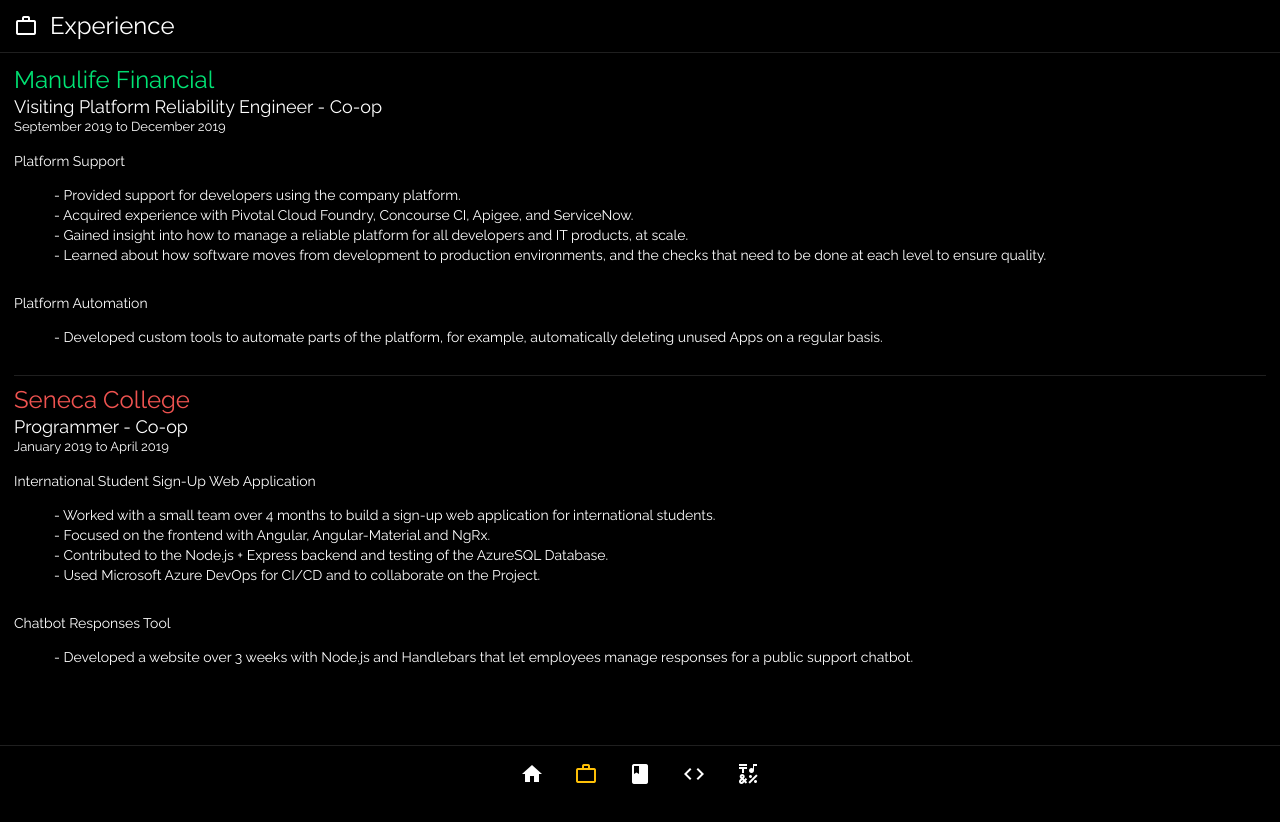
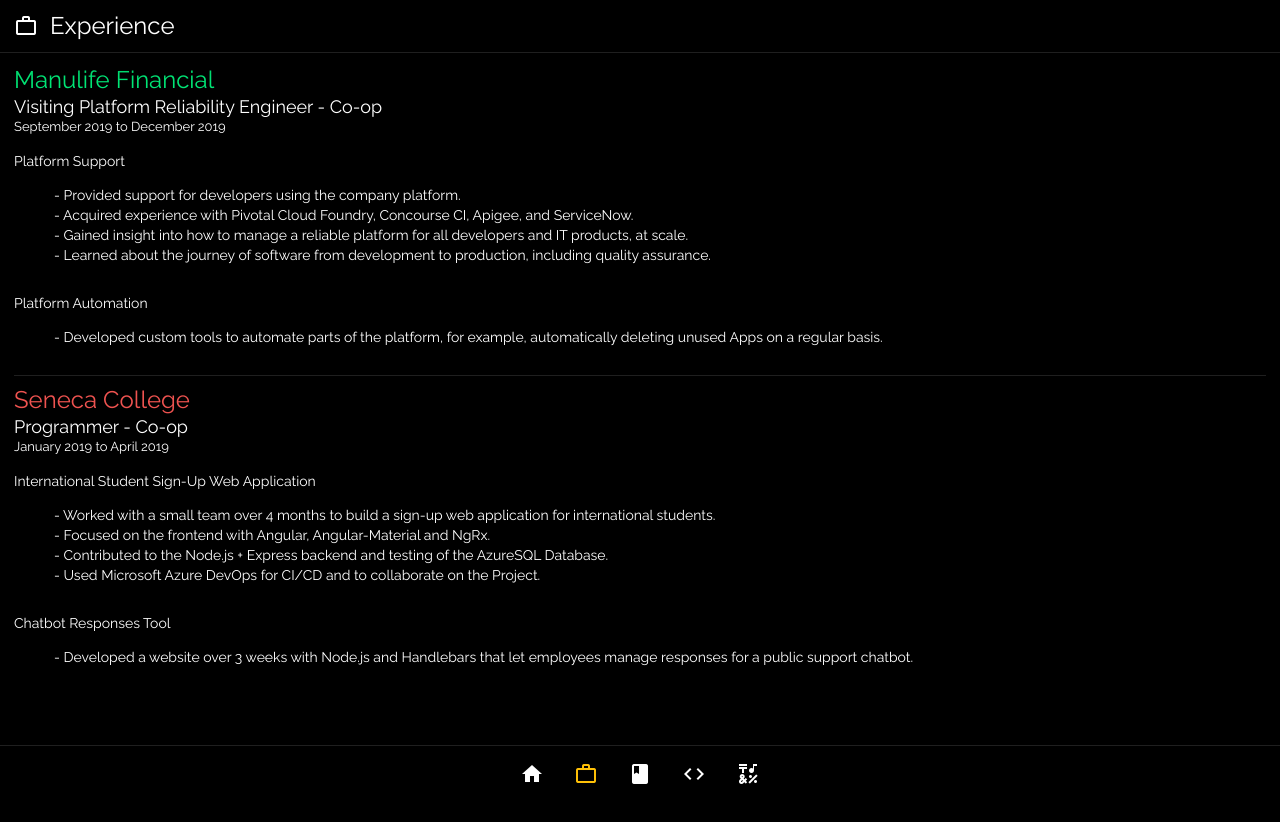
Before and after one commit to ImranR98/ImranR, an Angular app: page /experience in a window 1280 px wide. Shown: the top 822 px of the page. Built offline with nearby package versions, Linux system fonts and the light colour scheme.

Commit message:
Changed a sentence to match paper resume.

```diff
--- a/src/app/experience/experience.component.html
+++ b/src/app/experience/experience.component.html
@@ -16,8 +16,8 @@
                 <li>Acquired experience with Pivotal Cloud Foundry, Concourse CI, Apigee, and ServiceNow.</li>
                 <li>Gained insight into how to manage a reliable platform for all developers and IT products, at scale.
                 </li>
-                <li>Learned about how software moves from development to production environments, and the checks
-                    that need to be done at each level to ensure quality.</li>
+                <li>Learned about the journey of software from development to production, including quality assurance.
+                </li>
             </ul>
         </div>
         <div fxLayout="column">
```
Also changed, not shown: 5 other files (tests, documents, lock files or other folders).
